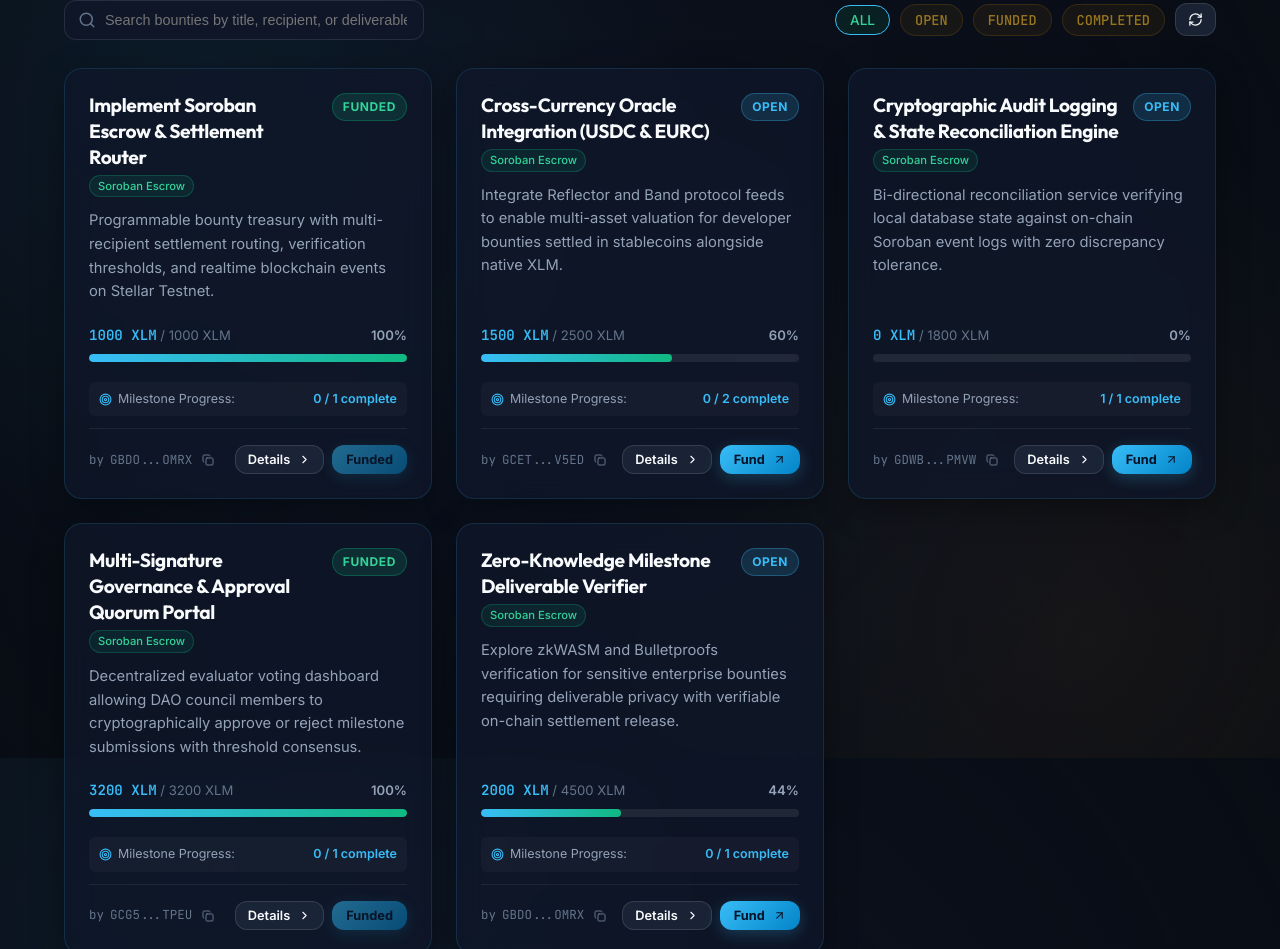
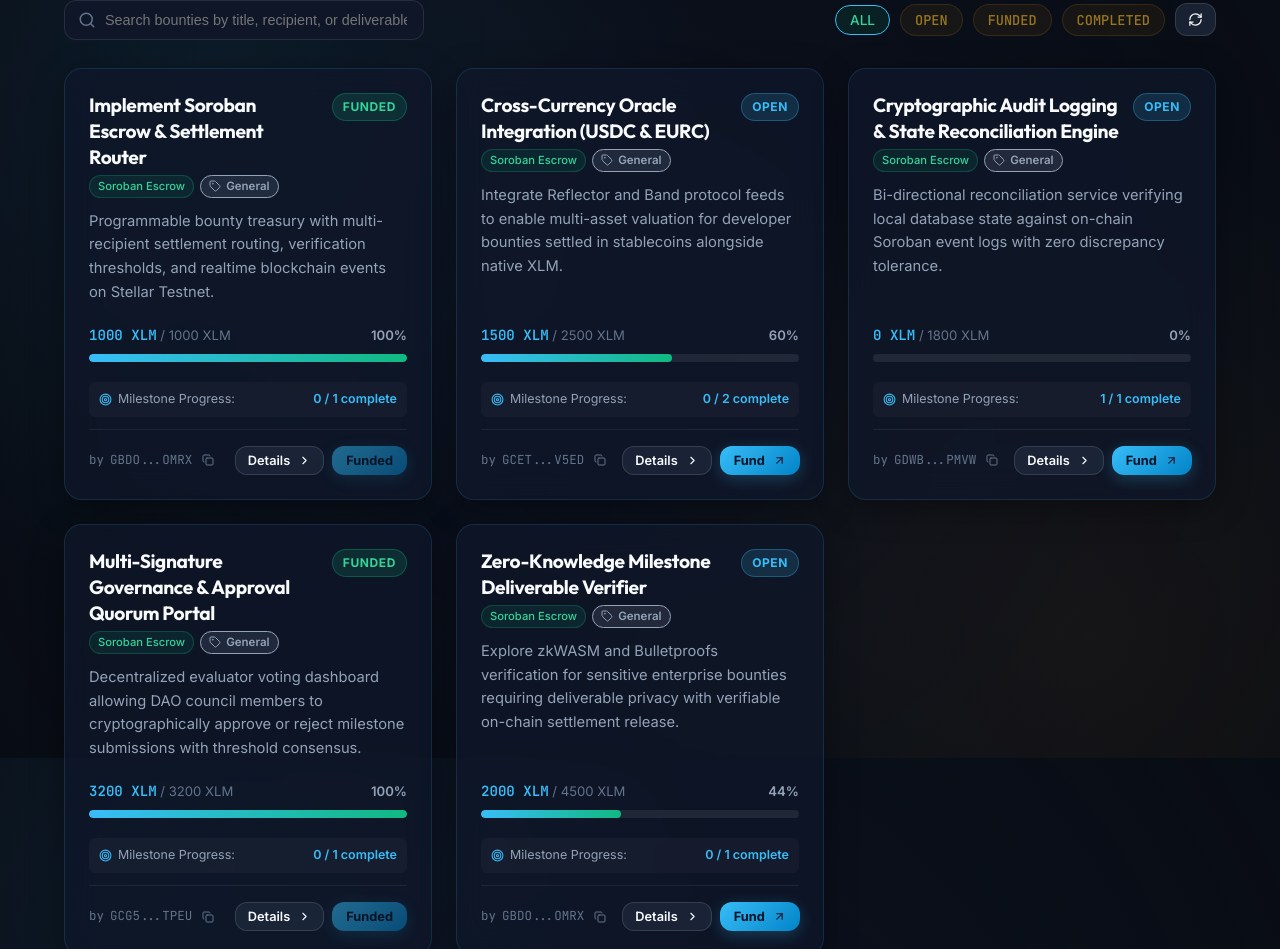
Before and after one commit to Stellar-Bounty-Treasury/stellar-bounty-frontend, a React (Vite) app: page / in a window 1280 px wide. Shown: the part 842-1791 px from the top of the page. Built offline with nearby package versions, Linux system fonts and the light colour scheme; no server answers; what @stellar/stellar-sdk would draw is missing.

Commit message:
feat(frontend): integrate FundingProgressBar and CategoryBadge in BountyCard.tsx

```diff
--- a/src/components/BountyCard.tsx
+++ b/src/components/BountyCard.tsx
@@ -1,3 +1,5 @@
+import { FundingProgressBar } from './FundingProgressBar';
+import { CategoryBadge } from './CategoryBadge';
 import React, { useState } from 'react';
 import { Bounty } from '../types';
 import { Copy, Check, ArrowUpRight, Target, ShieldCheck, ChevronRight } from 'lucide-react';
@@ -51,6 +53,7 @@ export const BountyCard: React.FC<BountyCardProps> = ({
               <span className="pill pill-network" style={{ fontSize: '0.7rem', padding: '2px 8px' }}>
                 Soroban Escrow
               </span>
+              <CategoryBadge />
             </div>
           </div>
           <span
```
